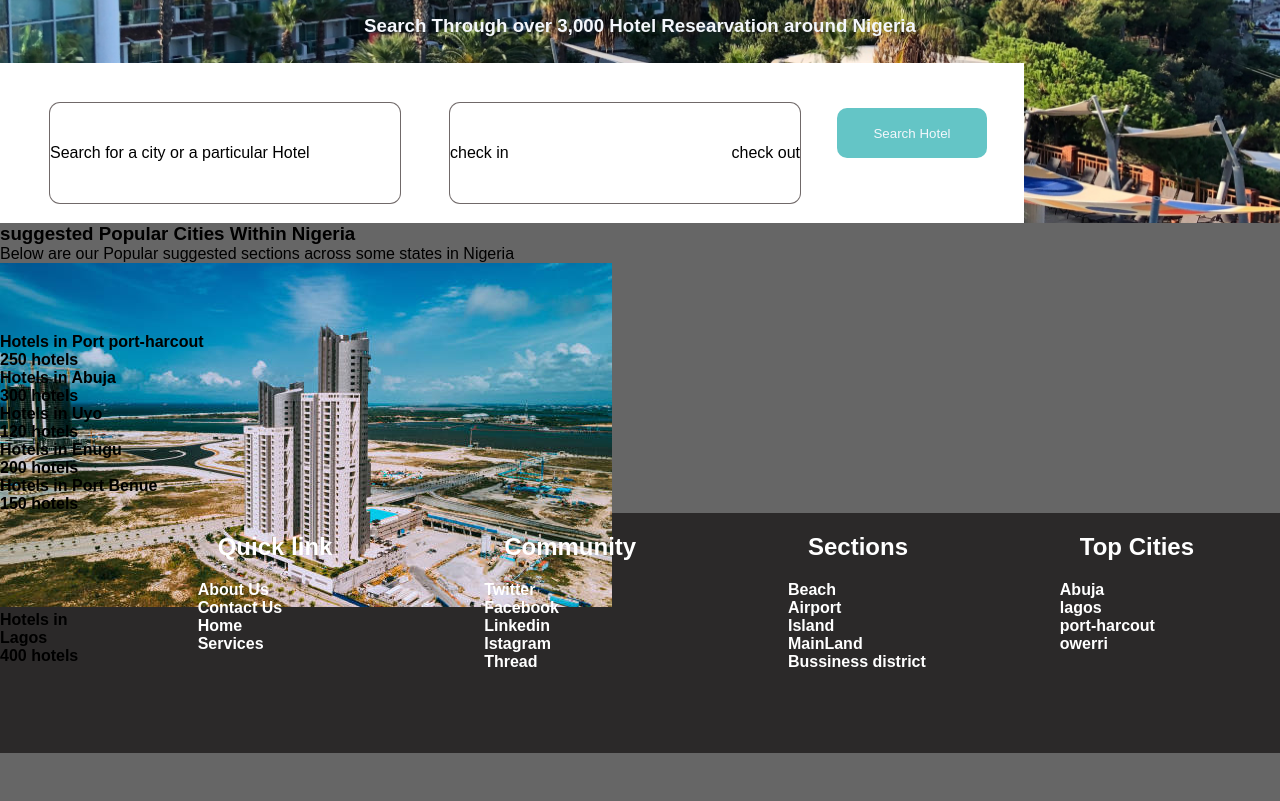
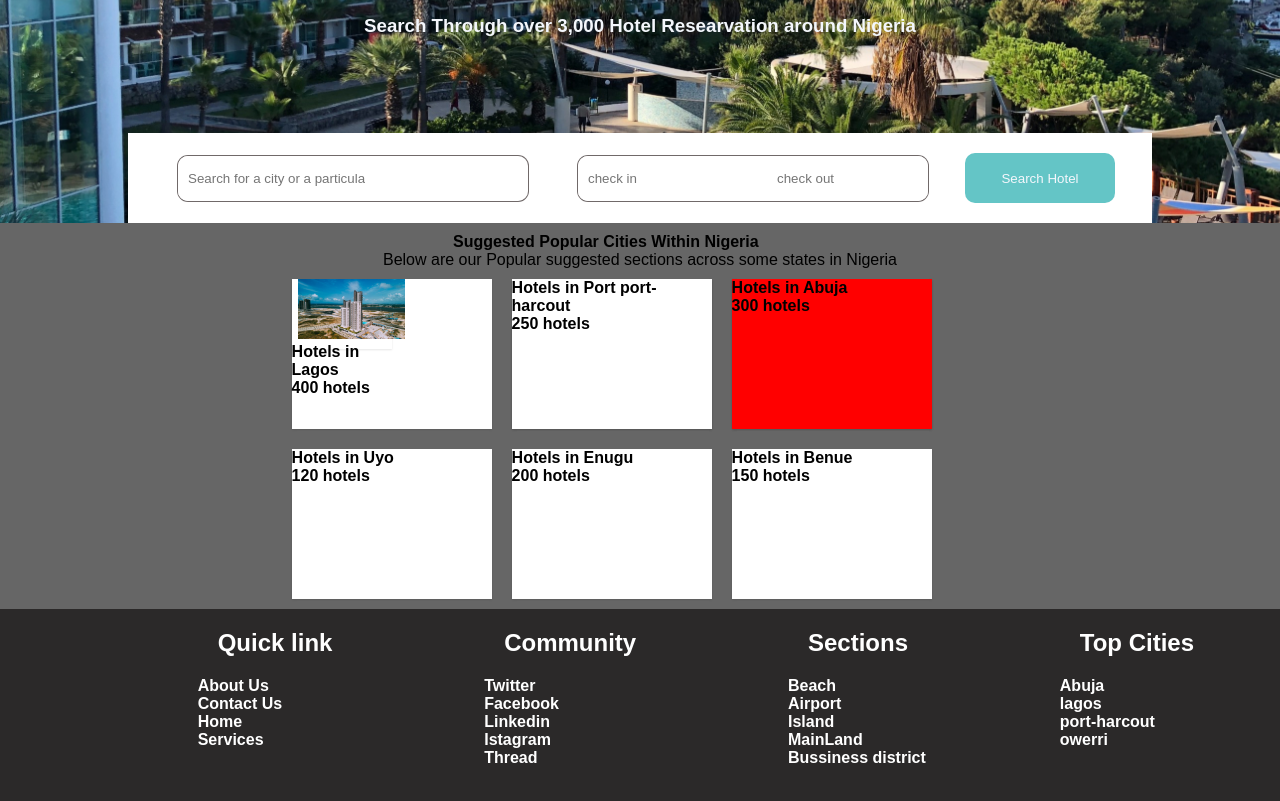
Before and after one commit to Linda4159/hotelReserve, a plain HTML site: page index.html in a window 1280 px wide. Shown: the part 227-1028 px from the top of the page. Before the commit the page ends 980 px from the top, so only its background shows below. Drawn offline with Linux system fonts and the light colour scheme.

Commit message:
input updated

```diff
--- a/index.html
+++ b/index.html
@@ -28,40 +28,53 @@
         <!-- <br><br><br><br><br><br><br> -->
         <div class="hot">
             <div class="hott">
-                <p>Search for a city or a particular Hotel</p>
+                <input placeholder="Search for a city or a particular Hotel">
             </div>
             <div class="hott">
-                <p>check in</p>
-                <p>check out</p>
+                <input placeholder="check in">
+                <input placeholder="check out">
             </div>
             <button class="searchhotel"><span>Search Hotel</span></button>
         </div>
     </div>
     <div class="suggestpage">
+        <div class="suggestpage_sub">
             <div class="suggested">
-            <h3>suggested Popular Cities Within Nigeria</h3>
+                <h4>Suggested Popular Cities Within Nigeria</h4>
                 <p>Below are our Popular suggested sections across some states in Nigeria</p>
             </div>
+            <div class="hotelstates">
                 <div class="box">
                     <div class="hotellag">
                         <img src="./img/lagos beach 3.jpg" alt="">
                         <h4>Hotels in<br>Lagos<br>400 hotels</h4>
-
                     </div>
+                </div>
+                <div class="box">
                     <div class="port">
                         <h4>Hotels in Port port-harcout <br>250 hotels</h4>
                     </div>
-            <div class="port">
+                </div>
+                <div class="box">
+                    <div class="abuja">
                         <h4>Hotels in Abuja <br>300 hotels</h4>
                     </div>
-            <div class="port">
+                </div>
+                <div class="box">
+                    <div class="uyo">
                         <h4>Hotels in Uyo <br>120 hotels</h4>
                     </div>
-            <div class="port">
+                </div>
+                <div class="box">
+                    <div class="enugu">
                         <h4>Hotels in Enugu <br>200 hotels</h4>
                     </div>
-            <div class="port">
-                <h4>Hotels in Port Benue <br>150 hotels</h4>
+                </div>
+                <div class="box">
+                    <div class="benue">
+                        <h4>Hotels in Benue <br>150 hotels</h4>
+                    </div>
+                </div>
             </div>
         </div>
     </div>
--- a/style.css
+++ b/style.css
@@ -56,6 +56,7 @@ nav {
     display: flex;
     justify-content: center;
     flex-direction: column;
+    align-items: center;
     position: relative;
 }
 
@@ -73,14 +74,34 @@ nav {
 }
 .hot {
     display: flex;
-    flex-direction: row;
     justify-content: space-around;
+    align-items: center;
     width: 80%;
-    height: 140px;
+    height: 90px;
     background-color: white;
     position: absolute;
     bottom: 0%;
-    padding-bottom: 20px;
+}
+.suggested {
+    margin-top: 10px;
+}
+.suggested h4 {
+    margin-left: 70px;
+}
+
+.suggestpage_sub{
+    width: 80%;
+    display: flex;
+    justify-content: center;
+    flex-direction: column;
+    align-items: center;
+}
+
+input{
+    height: 100%;
+    border: none;
+    outline: none;
+    padding-left: 10px;
 }
 
 .hott {
@@ -89,11 +110,11 @@ nav {
     align-items: center;
     justify-content: space-between;
     width: 350px;
-    height: 100px;
+    height: 50%;
+    overflow: hidden;
     background-color: white;
     color: black;
     margin-left: 50px;
-    margin-top: auto;
     border-color: grey;
     border-radius: 10px;
     box-shadow: rgba(255, 255, 255, 0.363) 0px 0px 0px 1px inset, rgba(97, 89, 89, 0.9) 0px 0px 0px 1px;
@@ -113,14 +134,57 @@ footer{
 .ha1{
     margin: 20px;
 }
-.suggestepage {
+.suggestpage {
     display: flex;
-    flex-direction: column;
     justify-content: center;
+    align-items: center;
 }
+.hotelstates {
+    display: flex;
+    flex-wrap: wrap;
+    width: 70%;
+    align-items: center;
+}
+
 .hotellag {
     width: 100px;
     height: 70px;
     background-color: white;
     box-shadow: rgba(0, 0, 0, 0.1) 0px 1px 2px 0px;
 }
+.hotellag img {
+    width: 120px;
+    height: 60px;
+    object-fit: contain;
+}
+.box {
+    box-shadow: rgba(0, 0, 0, 0.1) 0px 1px 2px 0px;
+    width: 200px;
+    height: 150px;
+    background-color: white;
+    margin: 10px;
+}
+.port {
+    width: 100%;
+    height: 100%;
+    box-shadow: rgba(0, 0, 0, 0.1) 0px 1px 2px 0px
+
+}
+.abuja {
+    width: 100%;
+    height: 100%;
+    background-color: red;
+    box-shadow: rgba(0, 0, 0, 0.1) 0px 1px 2px 0px
+}
+.enugu {
+    width: 100%;
+    height: 100%;
+}
+.benue {
+    width: 100%;
+    height: 100%;
+}
+.uyo {
+    width: 100%;
+    height: 100%;
+}
```
Lines whose indentation alone changed are shown as unchanged.
